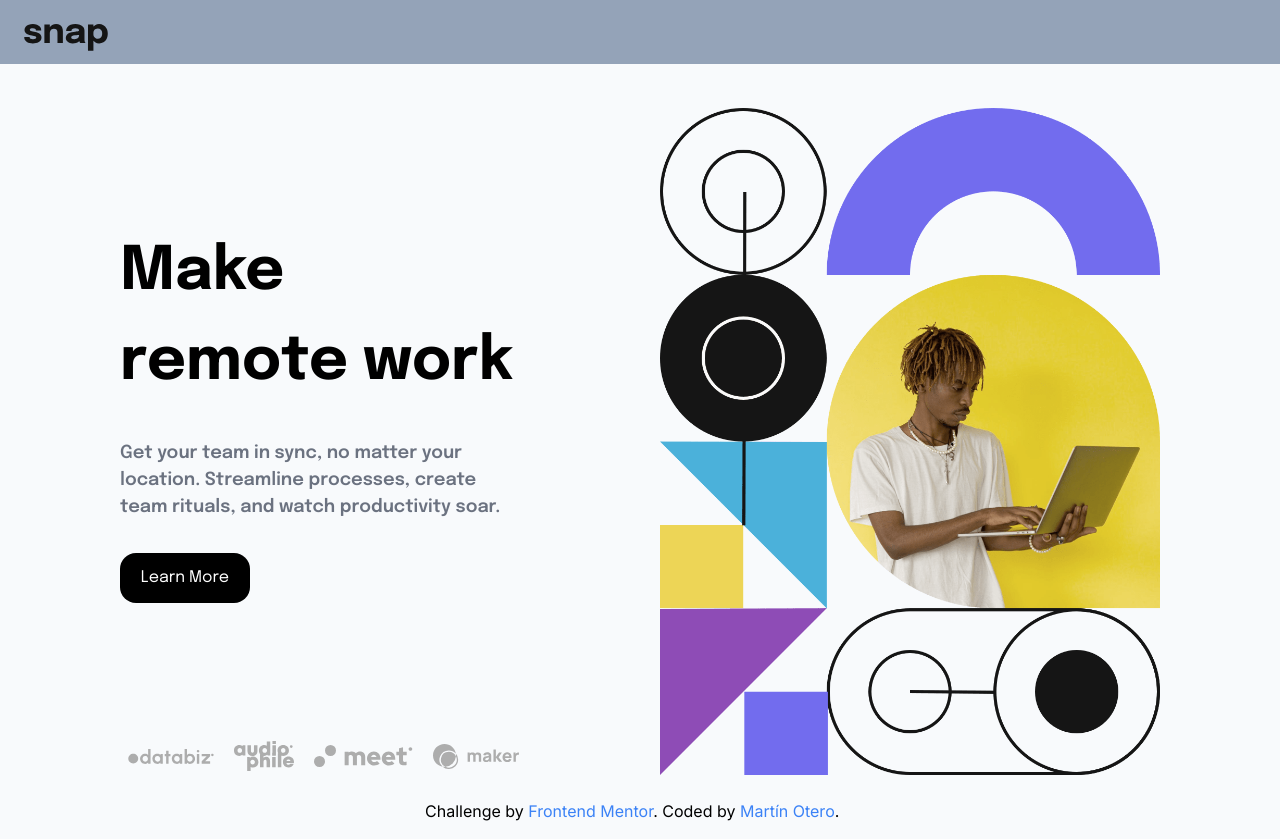
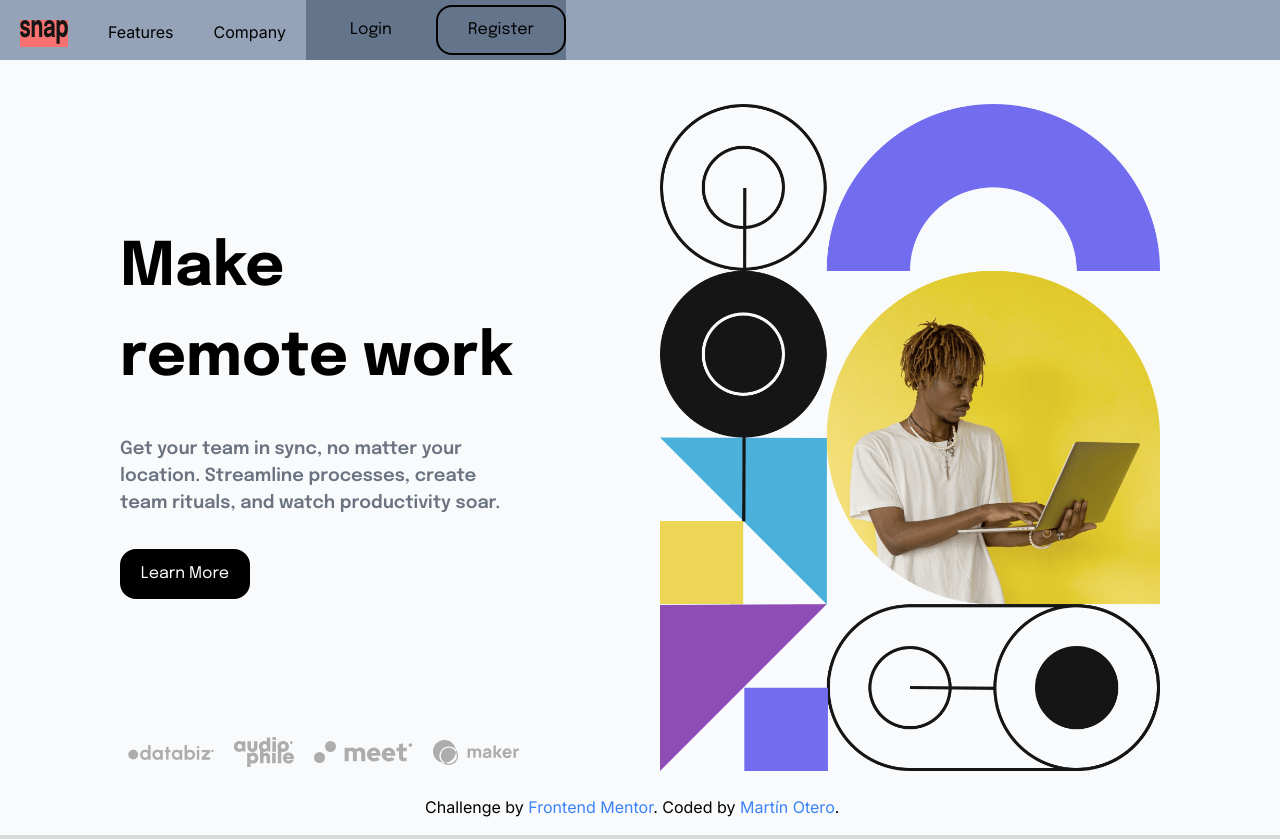
Before and after one commit to C0d3Drak3/intro-section, a Next.js app: page / in a window 1280 px wide. Built offline with nearby package versions, Linux system fonts and the light colour scheme.

Commit message:
dropDown

```diff
--- a/package.json
+++ b/package.json
@@ -9,9 +9,9 @@
     "lint": "next lint"
   },
   "dependencies": {
+    "next": "14.1.3",
     "react": "^18",
-    "react-dom": "^18",
-    "next": "14.1.3"
+    "react-dom": "^18"
   },
   "devDependencies": {
     "autoprefixer": "^10.0.1",
--- a/src/app/components/navbar.js
+++ b/src/app/components/navbar.js
@@ -1,11 +1,87 @@
+"use client";
+
 import Image from "next/image";
 import logo from "../../../images/logo.svg";
 
+import React, { useState } from "react";
+import Link from "next/link";
+
 export default function Navbar() {
+  const [isOpen, setIsOpen] = useState(false);
+  const [isOpen2, setIsOpen2] = useState(false);
+
+  const toggle = () => {
+    setIsOpen((old) => !old);
+  };
+
+  const toggle2 = () => {
+    setIsOpen2((old2) => !old2);
+  };
+
+  const transClass = isOpen ? "flex" : "hidden";
+  const transClass2 = isOpen2 ? "flex" : "hidden";
+
   return (
-    <div className=" bg-slate-400 w-full h-16">
-      <div className="m-6">
-        <Image src={logo} alt="logo" width={84} height={27} className=" " />
+    <div className=" bg-slate-400 w-full h-[60px] flex flex-row">
+      <div className="flex flex-row m-5 h-[27px] bg-red-400">
+        <Image
+          src={logo}
+          alt="logo"
+          width={84}
+          height={27}
+          className=" w-12 h-6 "
+        />
+      </div>
+      <div className="flex flex-row">
+        <div className="m-5 relative">
+          <button className="hover:text-blue-400" onClick={toggle}>
+            Features
+          </button>
+          <div
+            className={`absolute top-8 z-30 w-[150px] min-h-[300px] flex flex-col py-4 bg-zinc-400 rounded-md ${transClass}`}
+          >
+            <Link
+              className="hover:bg-zinc-300 hover:text-zinc-500 px-4 py-1"
+              href=""
+              onClick={toggle}
+            >
+              Todo List
+            </Link>
+          </div>
+        </div>
+        <div className="m-5 relative">
+          <button className="hover:text-blue-400" onClick={toggle2}>
+            Company
+          </button>
+          <div
+            className={`absolute top-8 z-30 w-[150px] min-h-[300px] flex flex-col py-4 bg-zinc-400 rounded-md ${transClass2}`}
+          >
+            <Link
+              className="hover:bg-zinc-300 hover:text-zinc-500 px-4 py-1"
+              href=""
+              onClick={toggle2}
+            >
+              Uwu
+            </Link>
+          </div>
+        </div>
+        {/*isOpen ? (
+          <div
+            className="fixed top-0 right-0 bottom-0 left-0 z-20 bg-black/40"
+            onClick={toggle}
+          ></div>
+        ) : (
+          <></>
+        )*/}
+      </div>
+
+      <div className="flex flex-row bg-slate-500 h-[60px] mr-4 place-self-end self-end justify-self-end ">
+        <button className=" rounded-2xl w-[130px] h-[50px]  place-self-center font-Epilogue    text-black ">
+          Login
+        </button>
+        <button className=" rounded-2xl w-[130px] h-[50px]  place-self-center font-Epilogue border-2 border-black  text-black ">
+          Register
+        </button>
       </div>
     </div>
   );
--- a/src/app/page.js
+++ b/src/app/page.js
@@ -30,7 +30,7 @@ export default function Home() {
               Get your team in sync, no matter your location. Streamline
               processes, create team rituals, and watch productivity soar.
             </p>
-            <button className=" mt-8 rounded-2xl w-[130px] h-[50px] text-white bg-black place-self-center font-Epilogue ">
+            <button className=" mt-8 rounded-2xl w-[130px] h-[50px] text-white bg-black place-self-center font-Epilogue hover:border-2 hover:border-black hover:bg-white hover:text-black ">
               Learn More
             </button>
             <div className=" mt-10 md:mt-32 p-2 md:pt-2 h-[50px] flex flex-row items-center justify-center md:justify-start ">
```
